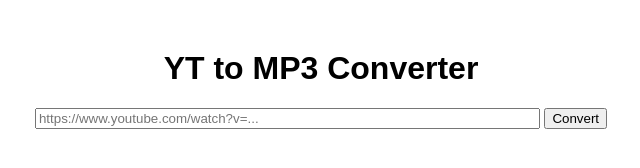
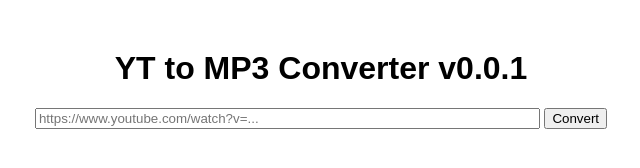
Before and after one commit to edfall1985/YouTube-To-MP-, a website: page public/index.html in a window 1280 px wide. Shown: the whole page, without its empty margins (319-959 px from the left). Drawn offline with Linux system fonts and the light colour scheme.

Commit message:
Update index.html

```diff
--- a/public/index.html
+++ b/public/index.html
@@ -1,11 +1,11 @@
 <!DOCTYPE html>
 <html>
 <head>
-  <title>YT to MP3 Converter v0.0.1</title>
+  <title>YT to MP3</title>
   <meta charset="UTF-8" />
 </head>
 <body style="font-family:sans-serif; text-align:center; margin-top:50px;">
-  <h1>YT to MP3 Converter</h1>
+  <h1>YT to MP3 Converter v0.0.1</h1>
   <form method="POST" action="/convert">
     <input type="text" name="url" placeholder="https://www.youtube.com/watch?v=..." size="60" required />
     <button type="submit">Convert</button>
```
